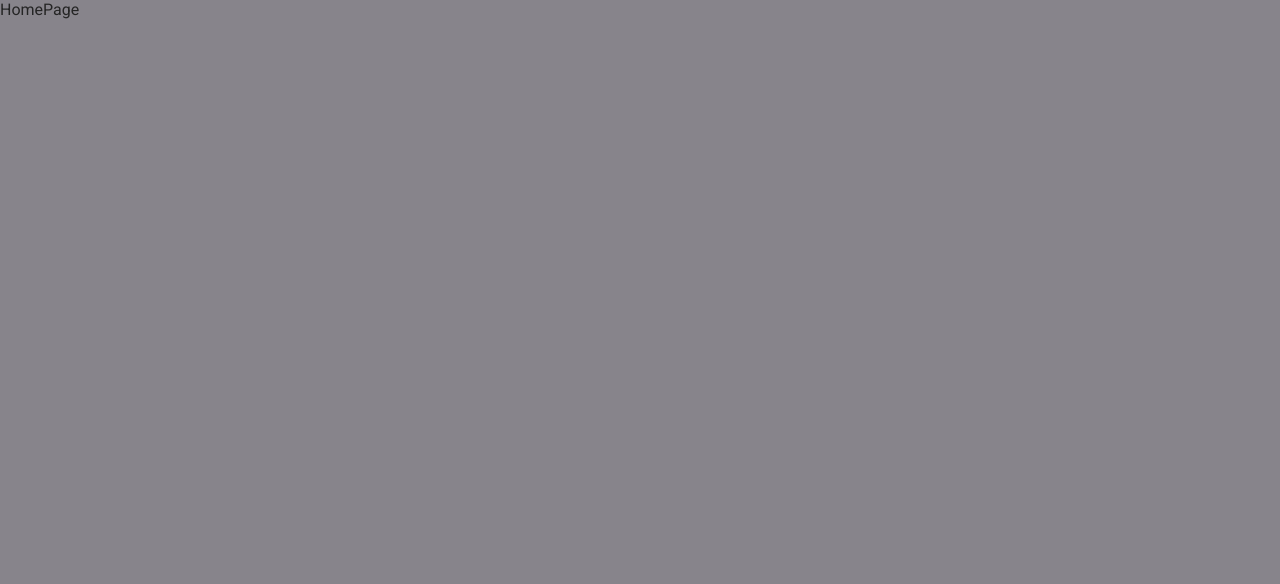
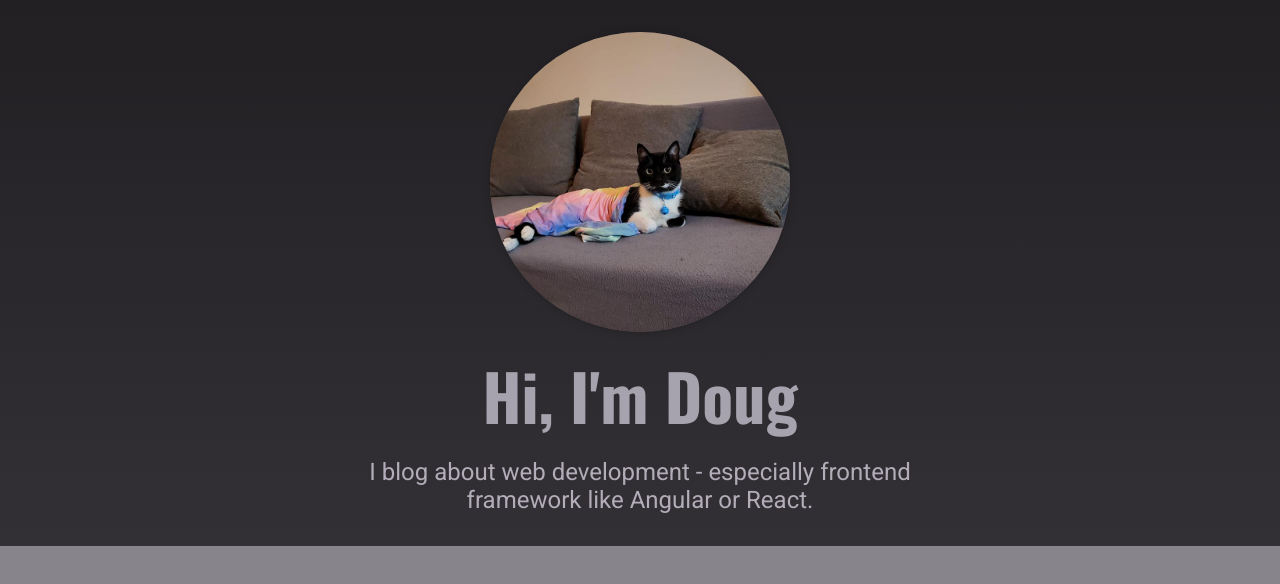
Before and after one commit to jlsOsorio/nextjs-course-blog-project, a Next.js app: page / in a window 1280 px wide. Shown: the top 584 px of the page. Built offline with nearby package versions, Linux system fonts and the light colour scheme.

Commit message:
Added Hero component.

```diff
--- /dev/null
+++ b/components/home-page/hero.module.css
@@ -0,0 +1,40 @@
+.hero {
+  text-align: center;
+  background-image: linear-gradient(
+    to bottom,
+    var(--color-grey-900),
+    var(--color-grey-800)
+  );
+  padding: var(--size-8) 0;
+}
+
+.image {
+  width: 300px;
+  height: 300px;
+  box-shadow: 0 1px 8px rgba(0, 0, 0, 0.2);
+  border-radius: 50%;
+  overflow: hidden;
+  background-color: var(--color-grey-700);
+  margin: auto;
+}
+
+.image img {
+  object-fit: cover;
+  object-position: top;
+  width: 100%;
+  height: 100%;
+}
+
+.hero h1 {
+  font-size: var(--size-16);
+  margin: var(--size-4) 0;
+  color: var(--color-grey-300);
+}
+
+.hero p {
+  font-size: var(--size-6);
+  color: var(--color-grey-200);
+  width: 90%;
+  max-width: 40rem;
+  margin: auto;
+}
--- /dev/null
+++ b/components/home-page/hero.tsx
@@ -0,0 +1,26 @@
+import React from 'react';
+import Image from 'next/image';
+
+import styles from './hero.module.css';
+
+const Hero = () => {
+  return (
+    <section className={styles.hero}>
+      <div className={styles.image}>
+        <Image
+          src="/images/site/Doug3.png"
+          alt="An image showing Doug"
+          width={300}
+          height={300}
+        />
+      </div>
+      <h1>Hi, I'm Doug</h1>
+      <p>
+        I blog about web development - especially frontend framework like
+        Angular or React.
+      </p>
+    </section>
+  );
+};
+
+export default Hero;
--- a/pages/index.tsx
+++ b/pages/index.tsx
@@ -1,7 +1,15 @@
+import Hero from '@/components/home-page/hero';
 import React from 'react';
 
 const HomePage = () => {
-  return <div>HomePage</div>;
+  return (
+    <>
+      <Hero />
+    </>
+  );
 };
 
 export default HomePage;
+
+// 1) Hero (tipically called for main product) section => Present ourserlves
+// 2) Featured Posts
```
Also changed, not shown: public/images/site/Doug3.png (added).
